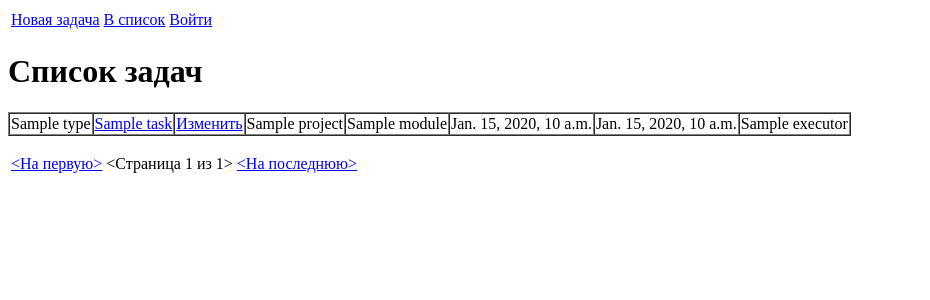
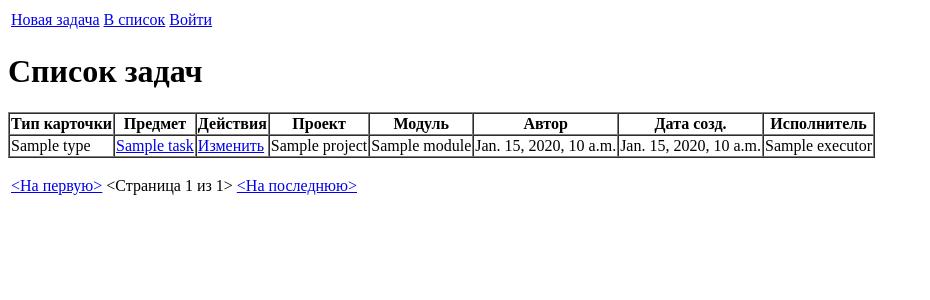
Before and after one commit to andrius-momzyakov/taskman, a Django app: template taskman/task/templates/task/task_list.html in a window 1280 px wide. Shown: the top 300 px of the page, without its empty margins (0-930 px from the left). Run offline with Django 3.2, Linux system fonts and the light colour scheme; the template is opened without the code that fills it: most values are stand-ins (such as "Sample title", 1, 10 or a date in 2020).

Commit message:
Detail and List templates encriched with data.

```diff
--- a/taskman/task/templates/task/task_list.html
+++ b/taskman/task/templates/task/task_list.html
@@ -4,6 +4,16 @@
 {% block content %}
 <h1>Список задач</h1>
     <table border="1" cellspacing="0">
+        <thead>
+        <th>Тип карточки</th>
+        <th>Предмет</th>
+        <th>Действия</th>
+        <th>Проект</th>
+        <th>Модуль</th>
+        <th>Автор</th>
+        <th>Дата созд.</th>
+        <th>Исполнитель</th>
+        </thead>
         {% for task in object_list %}
             <tr>
                 <td>{{ task.type }}</td>
```
